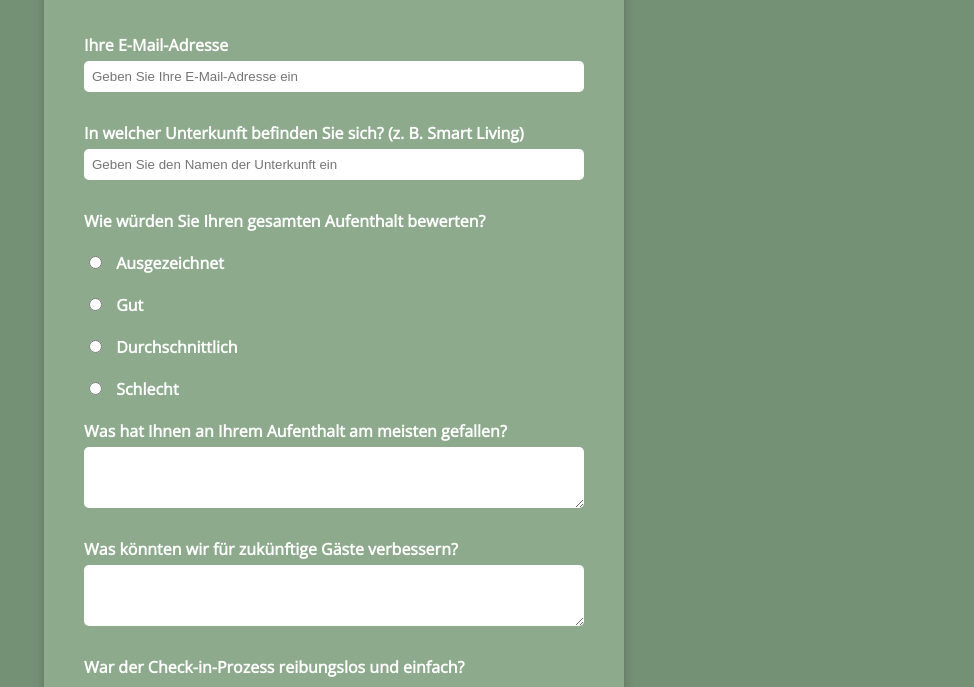
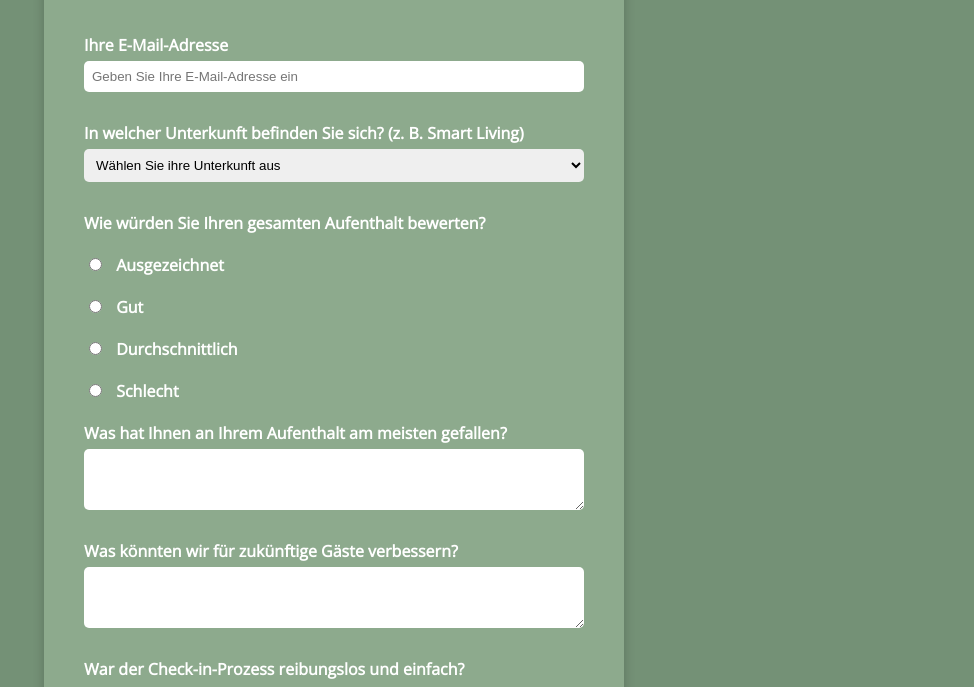
Before and after one commit to Tobias-User/Feedback-Home1, a plain HTML site: page index2.html in a window 1280 px wide. Shown: the part 113-800 px from the top of the page, without its empty margins (306-1280 px from the left). Drawn offline with nearby package versions, Linux system fonts and the light colour scheme.

Commit message:
Update index2.html

```diff
--- a/index2.html
+++ b/index2.html
@@ -106,7 +106,26 @@
        <input type="email" name="email" required placeholder="Geben Sie Ihre E-Mail-Adresse ein">
 
        <label>In welcher Unterkunft befinden Sie sich? (z. B. Smart Living)</label>
-       <input type="text" name="property" required placeholder="Geben Sie den Namen der Unterkunft ein">
+       <select name="property" required>
+         <option value="" disabled selected>Wählen Sie ihre Unterkunft aus</option>
+         <option value="Bloom by Home1">Bloom by Home1</option>
+         <option value="Green Apartments">Green Apartments</option>
+         <option value="Central City Style Room by Home2">Central City Style Room by Home2</option>
+         <option value="Chic Central City Room by Home2">Chic Central City Room by Home2</option>
+        <option value="Vienna City Business Rooms">Vienna City Business Rooms</option>
+        <option value="Rive by Home1">Rive by Home1</option>
+        <option value="Central Apartment Lofts">Central Apartment Lofts</option>
+        <option value="Central City Rooms by Home2">Central City Rooms by Home2</option>
+        <option value="Central City Lofts">Central City Lofts</option>
+        <option value="Seven Room Vienna">Seven Room Vienna</option>
+        <option value="Wiener Wohlfühlstudio">Wiener Wohlfühlstudio</option>
+        <option value="Vienna West Rooms">Vienna West Rooms</option>
+        <option value="Modern Central Rooms">Modern Central Rooms</option>
+        <option value="Cubes by Tegetthof">Cubes by Tegetthof</option>
+        <option value="Modern City Apartments">Modern City Apartments</option>
+        <option value="City Center Lofts">City Center Lofts</option>
+        <option value="HOME1 Das Kopernikus">HOME1 Das Kopernikus</option>
+       </select>
 
        <label>Wie würden Sie Ihren gesamten Aufenthalt bewerten?</label>
        <div class="options">
```
